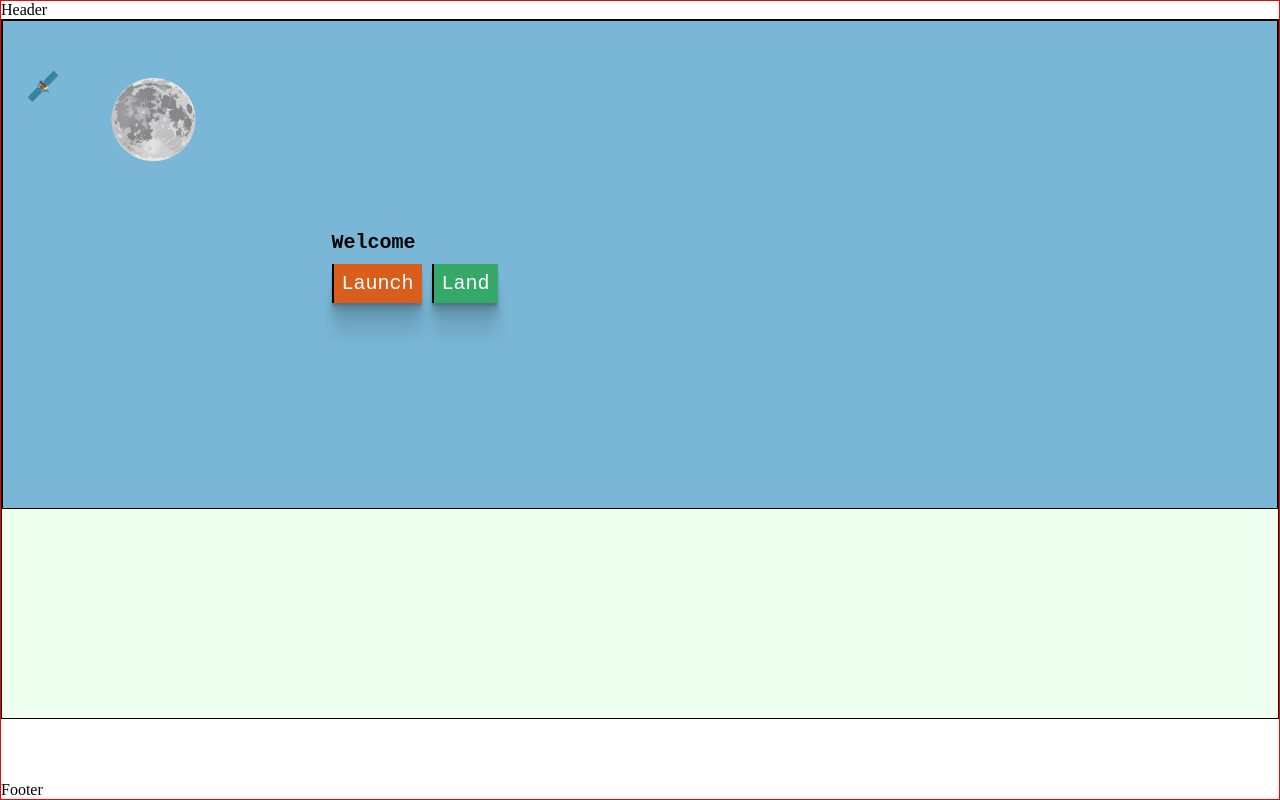
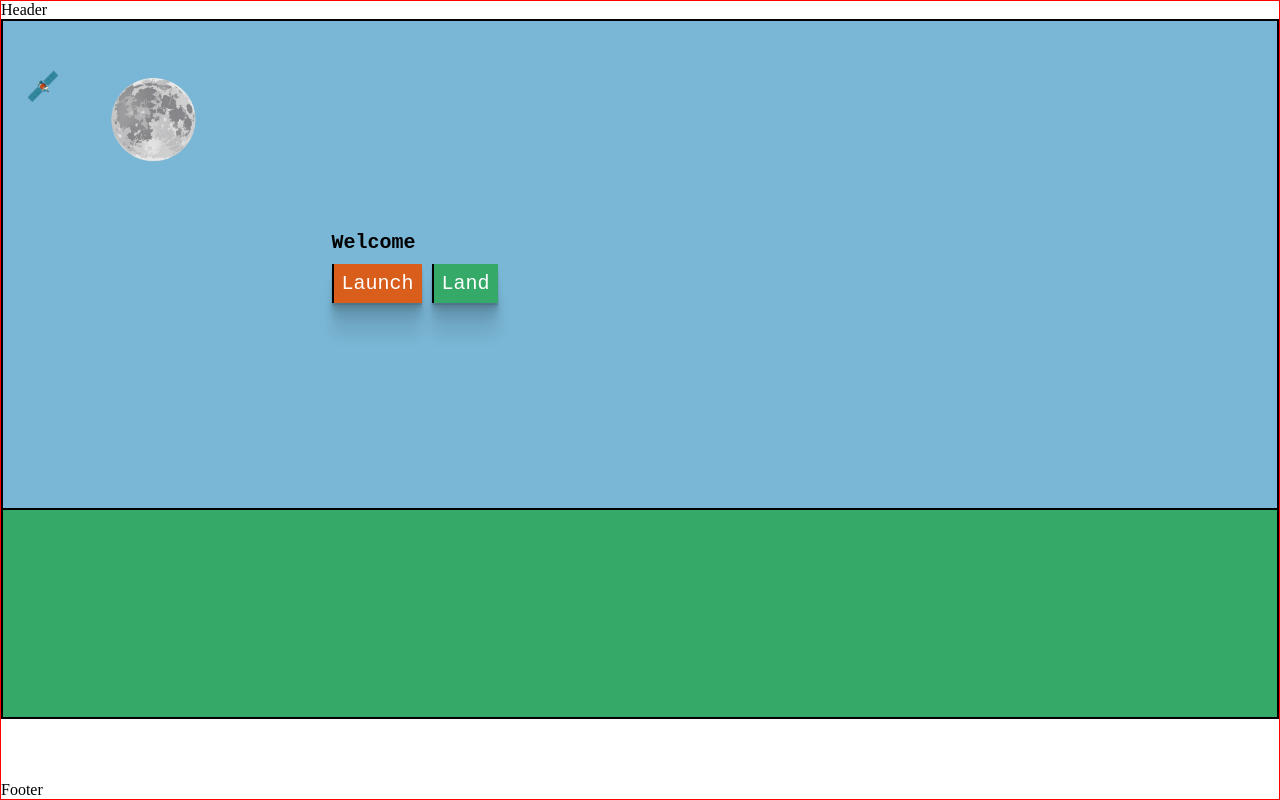
Before and after one commit to Dev-Rook/rocket-launch, a React (Create React App) app: page / in a window 1280 px wide. Built offline with nearby package versions, Linux system fonts and the light colour scheme.

Commit message:
So far so good

```diff
--- a/src/Components/World Box/World.css
+++ b/src/Components/World Box/World.css
@@ -43,6 +43,7 @@
     width: 100px;
 }
 
+/* 🛰️ Satelite Start 🛰️ */
 
 .Satelite {
     position: absolute;
@@ -58,8 +59,11 @@
 }
 
 .Satelite-Course {
-    animation: satelite-track 60s linear infinite;
+    animation: satelite-track 60s linear infinite both;
 }
+
+/* 🛰️ Satelite End 🛰️ */
+
 
 
 .Control-Pannel {
@@ -126,3 +130,33 @@
 /* Sky Box Keyframe Animation End */
 
 /* SKY BOX ELEMENTS END */
+
+
+
+
+
+
+
+
+
+
+/* GORUND BOX ELEMENTS START */
+
+
+.Ground-Box {
+    border: 1px solid black;
+    background-color: #35a967;
+
+    position: absolute;
+    bottom: 0px;
+
+    height: 30%;
+    width: 100%;
+}
+
+.Launchpad {
+    display: none;
+}
+
+
+/* GORUND BOX ELEMENTS END */
--- a/src/Components/World Box/World.jsx
+++ b/src/Components/World Box/World.jsx
@@ -44,7 +44,7 @@ const World = () => {
 
         <div className="Ground-Box">
             <div className="Rocket-Platform">
-
+                <img src={require('../../Assets/Images/Launchpad-1.webp')} alt="" className="Launchpad" />
             </div>
         </div>
 
```
Also changed, not shown: src/Assets/Images/Launchpad-1.webp (added).
